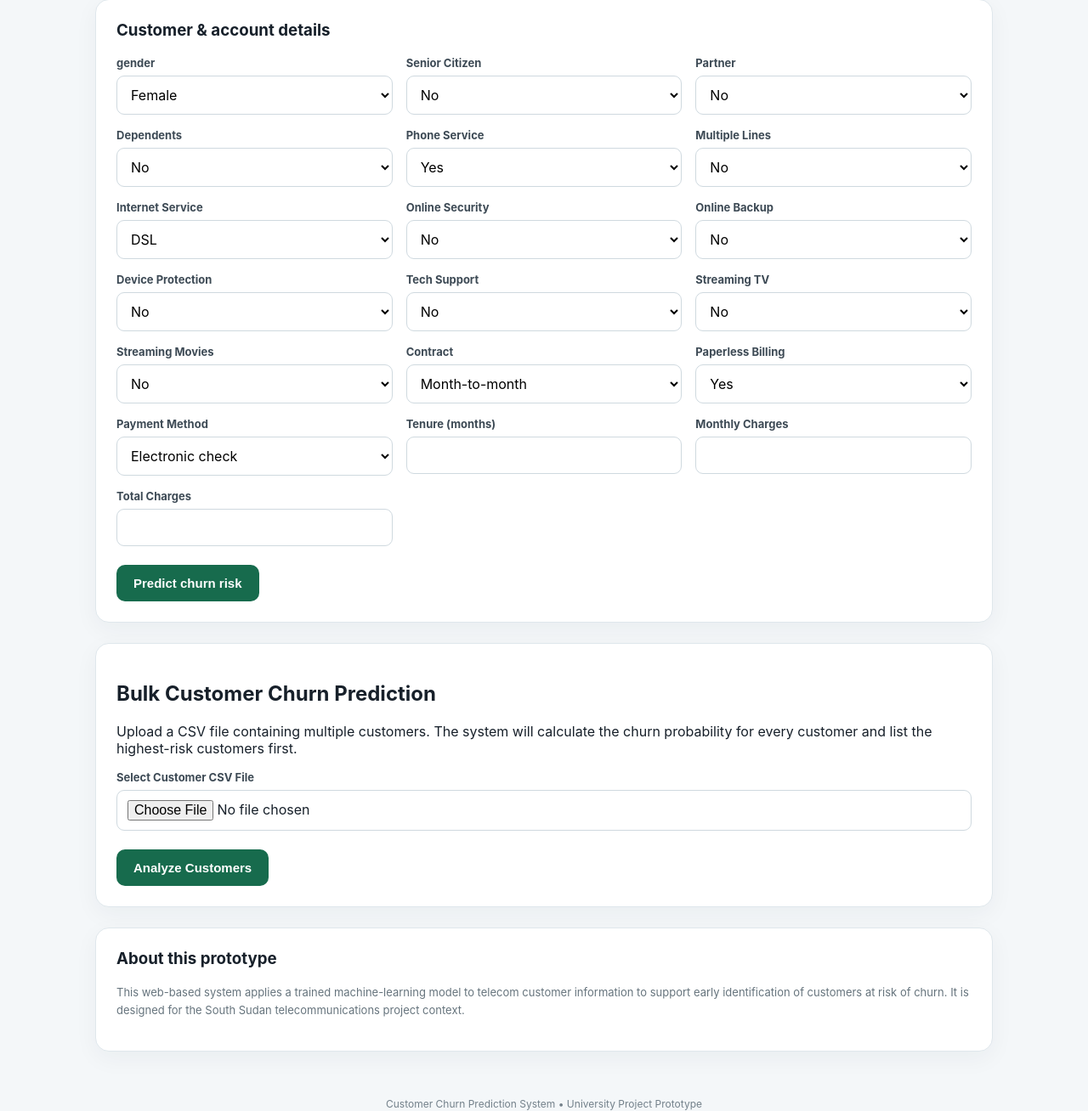
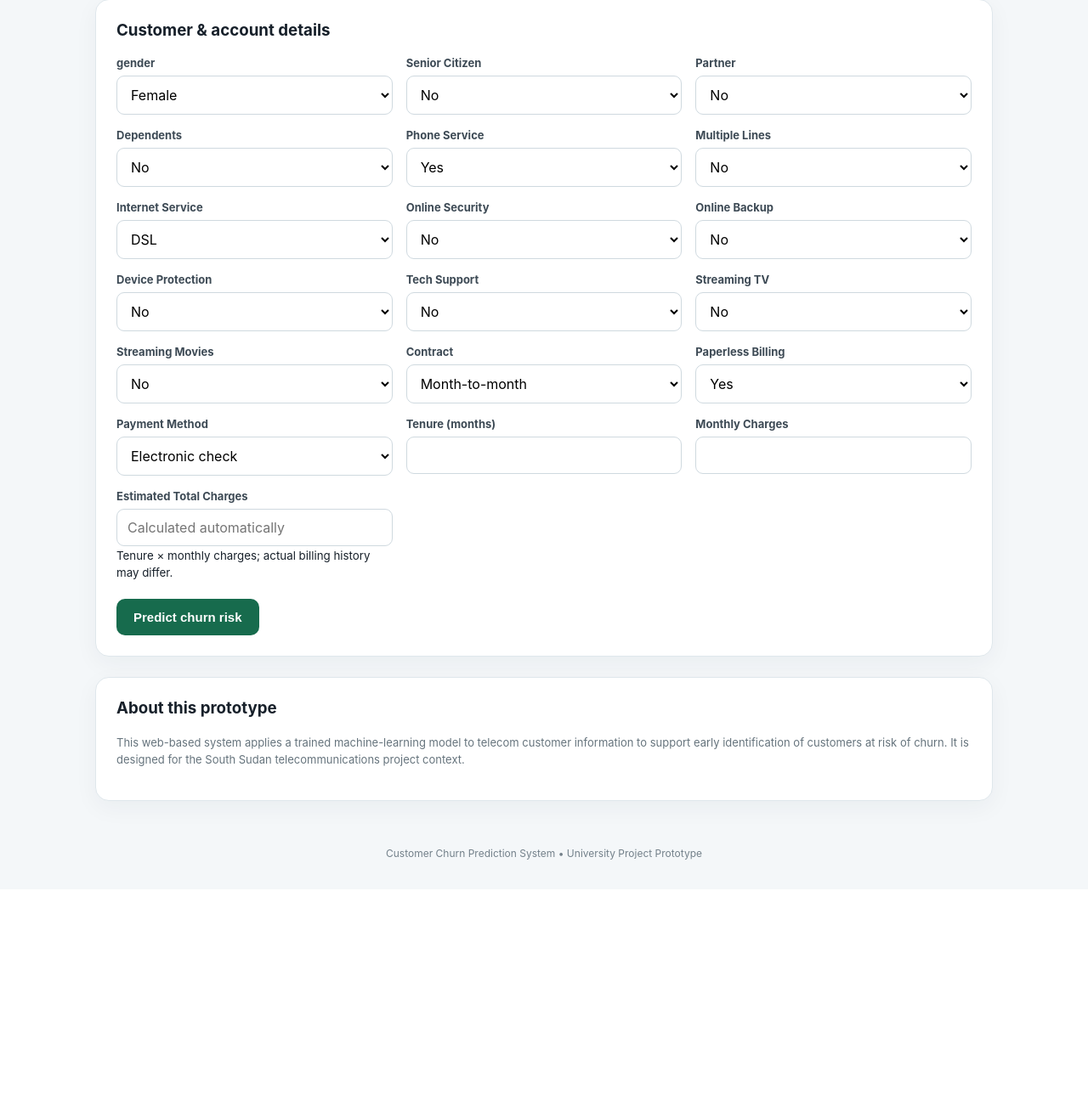
Before and after one commit to leecngor-debug/south-sudan-churn-predictor, a Flask app: page / in a window 1280 px wide. Shown: the part 295-1603 px from the top of the page at 85% size. After the commit the page ends 1307 px from the top, so only its background shows below. Run offline with Flask 3, Linux system fonts and the light colour scheme; parts of the project's set-up code (start-up, migrations or seed data) failed here and were passed over.

```diff
--- a/app.py
+++ b/app.py
@@ -1,4 +1,5 @@
 from pathlib import Path
+from decimal import Decimal, InvalidOperation, ROUND_HALF_UP
 import os
 import joblib
 import pandas as pd
@@ -26,116 +27,25 @@ def index():
             values = {f: request.form.get(f, '').strip() for f in FIELDS}
             row = values.copy()
             row['SeniorCitizen'] = int(row['SeniorCitizen'])
-            row['tenure'] = float(row['tenure'])
-            row['MonthlyCharges'] = float(row['MonthlyCharges'])
-            row['TotalCharges'] = float(row['TotalCharges'])
-            if row['tenure'] < 0 or row['MonthlyCharges'] < 0 or row['TotalCharges'] < 0:
-                raise ValueError('Numeric values cannot be negative.')
+            tenure = int(row['tenure'])
+            monthly = Decimal(row['MonthlyCharges'])
+            if not 0 <= tenure <= 120 or not monthly.is_finite() or monthly < 0:
+                raise ValueError('Enter a valid tenure and monthly charge.')
+            total = (monthly * tenure).quantize(Decimal('0.01'), rounding=ROUND_HALF_UP)
+            row['tenure'] = tenure
+            row['MonthlyCharges'] = float(monthly)
+            row['TotalCharges'] = float(total)
+            values['TotalCharges'] = f'{total:.2f}'
             X = pd.DataFrame([row], columns=FIELDS)
             Xt = preprocessor.transform(X)
             prob = float(model.predict_proba(Xt)[0,1])
             prediction = 'Likely to Churn' if prob >= 0.5 else 'Unlikely to Churn'
             risk, risk_class = risk_level(prob)
             result = {'prediction': prediction, 'probability': round(prob*100,1), 'risk': risk, 'risk_class': risk_class, 'model': 'Random Forest'}
-        except Exception as exc:
-            error = f'Please check the customer details and try again. ({exc})'
+        except (ValueError, InvalidOperation, KeyError, TypeError):
+            error = 'Please enter a valid tenure and monthly charge, then try again.'
     return render_template('index.html', result=result, values=values, error=error)
-@app.route('/bulk', methods=['GET', 'POST'])
-def bulk_predict():
-    if request.method == 'GET':
-        return render_template('index.html')
-    try:
-        file = request.files.get('file')
 
-        if not file or file.filename == '':
-            return render_template(
-                'index.html',
-                bulk_error='Please select a CSV file.'
-            )
-
-        if not file.filename.lower().endswith('.csv'):
-            return render_template(
-                'index.html',
-                bulk_error='Please upload a CSV file.'
-            )
-
-        df = pd.read_csv(file)
-
-        # Make sure all model fields are available
-        missing = [field for field in FIELDS if field not in df.columns]
-
-        # TotalCharges can be calculated automatically
-        if 'TotalCharges' in missing:
-            if 'tenure' in df.columns and 'MonthlyCharges' in df.columns:
-                df['TotalCharges'] = (
-                    pd.to_numeric(df['tenure'], errors='coerce') *
-                    pd.to_numeric(df['MonthlyCharges'], errors='coerce')
-                )
-                missing.remove('TotalCharges')
-
-        if missing:
-            raise ValueError(
-                'Missing required columns: ' + ', '.join(missing)
-            )
-
-        # Convert numeric fields
-        df['SeniorCitizen'] = pd.to_numeric(
-            df['SeniorCitizen'], errors='raise'
-        ).astype(int)
-
-        df['tenure'] = pd.to_numeric(
-            df['tenure'], errors='raise'
-        )
-
-        df['MonthlyCharges'] = pd.to_numeric(
-            df['MonthlyCharges'], errors='raise'
-        )
-
-        df['TotalCharges'] = pd.to_numeric(
-            df['TotalCharges'], errors='coerce'
-        )
-
-        # Automatically fill missing TotalCharges
-        calculated_total = df['tenure'] * df['MonthlyCharges']
-        df['TotalCharges'] = df['TotalCharges'].fillna(calculated_total)
-
-        # Run all customers through the existing model
-        X = df[FIELDS].copy()
-        Xt = preprocessor.transform(X)
-
-        probabilities = model.predict_proba(Xt)[:, 1]
-
-        df['ChurnProbability'] = (probabilities * 100).round(1)
-        df['Prediction'] = [
-            'Likely to Churn' if p >= 0.5
-            else 'Unlikely to Churn'
-            for p in probabilities
-        ]
-
-        df['RiskLevel'] = [
-            risk_level(float(p))[0]
-            for p in probabilities
-        ]
-
-        # Highest-risk customers appear first
-        df = df.sort_values(
-            'ChurnProbability',
-            ascending=False
-        )
-
-        bulk_results = df.to_dict(orient='records')
-
-        return render_template(
-            'index.html',
-            bulk_results=bulk_results,
-            bulk_count=len(df)
-        )
-
-    except Exception as exc:
-        return render_template(
-            'index.html',
-            bulk_error=f'Could not process the file: {exc}'
-        )
 @app.get('/health')
 def health():
     return {'status':'ok'}, 200
--- a/requirements.txt
+++ b/requirements.txt
@@ -2,5 +2,5 @@ Flask==3.1.2
 gunicorn==23.0.0
 joblib==1.5.2
 pandas==2.3.2
-scikit-learn==1.7.2
+scikit-learn==1.8.0
 numpy==2.3.3
--- a/templates/index.html
+++ b/templates/index.html
@@ -6,76 +6,9 @@
 {% set selects = {
 'gender':['Female','Male'],'SeniorCitizen':['0','1'],'Partner':['No','Yes'],'Dependents':['No','Yes'],'PhoneService':['Yes','No'],'MultipleLines':['No','Yes','No phone service'],'InternetService':['DSL','Fiber optic','No'],'OnlineSecurity':['No','Yes','No internet service'],'OnlineBackup':['No','Yes','No internet service'],'DeviceProtection':['No','Yes','No internet service'],'TechSupport':['No','Yes','No internet service'],'StreamingTV':['No','Yes','No internet service'],'StreamingMovies':['No','Yes','No internet service'],'Contract':['Month-to-month','One year','Two year'],'PaperlessBilling':['Yes','No'],'PaymentMethod':['Electronic check','Mailed check','Bank transfer (automatic)','Credit card (automatic)'] } %}
 {% for field, opts in selects.items() %}<label><span>{{ field|replace('SeniorCitizen','Senior Citizen')|replace('PhoneService','Phone Service')|replace('MultipleLines','Multiple Lines')|replace('InternetService','Internet Service')|replace('OnlineSecurity','Online Security')|replace('OnlineBackup','Online Backup')|replace('DeviceProtection','Device Protection')|replace('TechSupport','Tech Support')|replace('StreamingTV','Streaming TV')|replace('StreamingMovies','Streaming Movies')|replace('PaperlessBilling','Paperless Billing')|replace('PaymentMethod','Payment Method') }}</span><select name="{{field}}" required>{% for o in opts %}<option value="{{o}}" {% if values.get(field)==o %}selected{% endif %}>{{ 'No' if field=='SeniorCitizen' and o=='0' else ('Yes' if field=='SeniorCitizen' and o=='1' else o) }}</option>{% endfor %}</select></label>{% endfor %}
-<label><span>Tenure (months)</span><input name="tenure" id="tenure" type="number" min="0" oninput="calculateTotal()"></label>
-<label><span>Monthly Charges</span><input name="MonthlyCharges" id="monthlyCharges" type="number" step="0.01" min="0" oninput="calculateTotal()"></label>
-<label><span>Total Charges</span><input name="TotalCharges" id="totalCharges" type="number" step="0.01" readonly></label><script>
-function calculateTotal() {
-    const tenure = parseFloat(document.getElementById("tenure").value) || 0;
-    const monthlyCharges = parseFloat(document.getElementById("monthlyCharges").value) || 0;
-    const totalCharges = tenure * monthlyCharges;
-    document.getElementById("totalCharges").value = totalCharges.toFixed(2);
-}
-</script></div><button type="submit">Predict churn risk</button></div></form>
-<section class="bulk-section">
-    <div class="card">
-        <h2>Bulk Customer Churn Prediction</h2>
-
-        <p>
-            Upload a CSV file containing multiple customers.
-            The system will calculate the churn probability for every customer
-            and list the highest-risk customers first.
-        </p>
-
-        {% if bulk_error %}
-        <div class="error">
-            {{ bulk_error }}
-        </div>
-        {% endif %}
-
-        <form action="/bulk" method="post" enctype="multipart/form-data">
-            <label>
-                <span>Select Customer CSV File</span>
-                <input type="file" name="file" accept=".csv" required>
-            </label>
-
-            <button type="submit">
-                Analyze Customers
-            </button>
-        </form>
-    </div>
-</section>
-
-{% if bulk_results %}
-<section class="result">
-    <div class="result-top">
-        <div>
-            <small>BULK PREDICTION RESULTS</small>
-            <h2>{{ bulk_count }} Customers Analyzed</h2>
-        </div>
-    </div>
-
-    <div style="overflow-x:auto;">
-        <table style="width:100%; border-collapse:collapse;">
-            <thead>
-                <tr>
-                    <th>Customer ID</th>
-                    <th>Churn Probability</th>
-                    <th>Prediction</th>
-                    <th>Risk Level</th>
-                </tr>
-            </thead>
-
-            <tbody>
-                {% for customer in bulk_results %}
-                <tr>
-                    <td>{{ customer.get('customerID', 'N/A') }}</td>
-                    <td>{{ customer['ChurnProbability'] }}%</td>
-                    <td>{{ customer['Prediction'] }}</td>
-                    <td>{{ customer['RiskLevel'] }}</td>
-                </tr>
-                {% endfor %}
-            </tbody>
-        </table>
-    </div>
-</section>
-{% endif %}<section class="about"><h3>About this prototype</h3><p>This web-based system applies a trained machine-learning model to telecom customer information to support early identification of customers at risk of churn. It is designed for the South Sudan telecommunications project context.</p></section></main><footer>Customer Churn Prediction System • University Project Prototype</footer></body></html>
+<label><span>Tenure (months)</span><input id="tenure" name="tenure" type="number" min="0" max="120" step="1" value="{{values.get('tenure','')}}" required></label>
+<label><span>Monthly Charges</span><input id="monthly-charges" name="MonthlyCharges" type="number" min="0" step="0.01" value="{{values.get('MonthlyCharges','')}}" required></label>
+<label><span>Estimated Total Charges</span><input id="total-charges" type="text" value="{{values.get('TotalCharges','')}}" placeholder="Calculated automatically" readonly><small>Tenure × monthly charges; actual billing history may differ.</small></label>
+</div><button type="submit">Predict churn risk</button></div></form>
+{% if result %}<section class="result"><div class="result-top"><div><small>PREDICTION</small><h2>{{result.prediction}}</h2></div><span class="risk {{result.risk_class}}">{{result.risk}} Risk</span></div><div class="metrics"><div><span>Churn Probability</span><strong>{{result.probability}}%</strong></div><div><span>Risk Level</span><strong>{{result.risk}}</strong></div><div><span>Model</span><strong>{{result.model}}</strong></div></div><div class="bar"><i style="width:{{result.probability}}%"></i></div><p class="note">Probability is a model estimate for decision support, not a guarantee that a customer will leave.</p></section>{% endif %}
+<section class="about"><h3>About this prototype</h3><p>This web-based system applies a trained machine-learning model to telecom customer information to support early identification of customers at risk of churn. It is designed for the South Sudan telecommunications project context.</p></section></main><footer>Customer Churn Prediction System • University Project Prototype</footer><script>const tenureInput=document.getElementById('tenure');const monthlyInput=document.getElementById('monthly-charges');const totalOutput=document.getElementById('total-charges');function updateTotal(){const tenure=Number(tenureInput.value);const monthly=Number(monthlyInput.value);totalOutput.value=tenureInput.value!==''&&monthlyInput.value!==''&&tenureInput.validity.valid&&monthlyInput.validity.valid?((Math.round((tenure*monthly+Number.EPSILON)*100))/100).toFixed(2):''}tenureInput.addEventListener('input',updateTotal);monthlyInput.addEventListener('input',updateTotal);updateTotal();</script></body></html>
```
Also changed, not shown: README.md.
